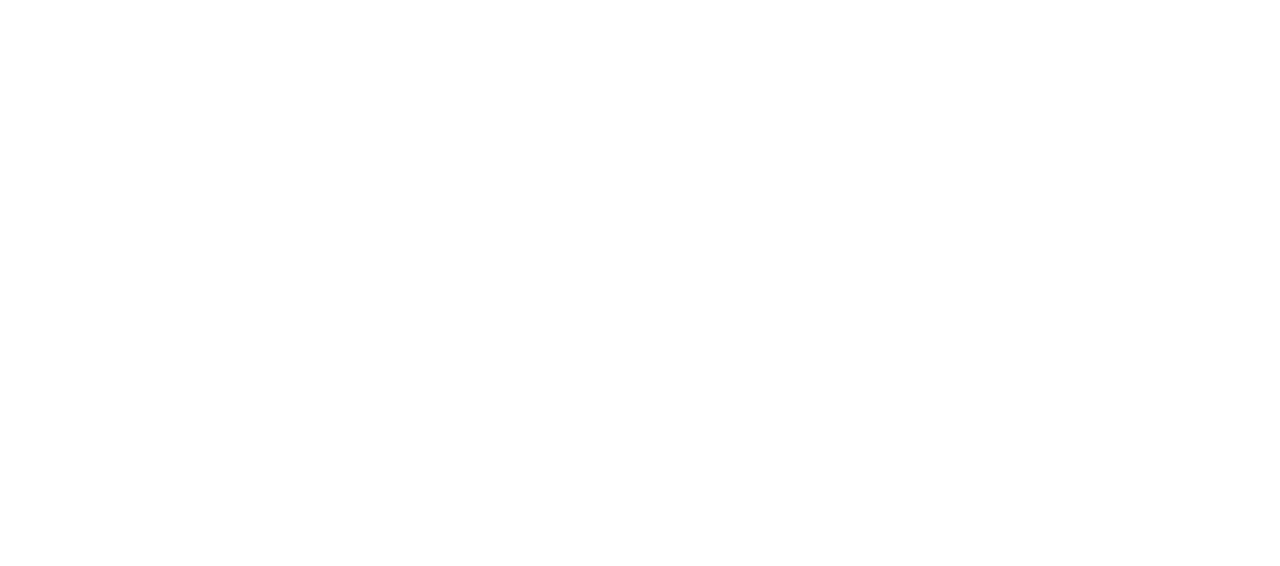
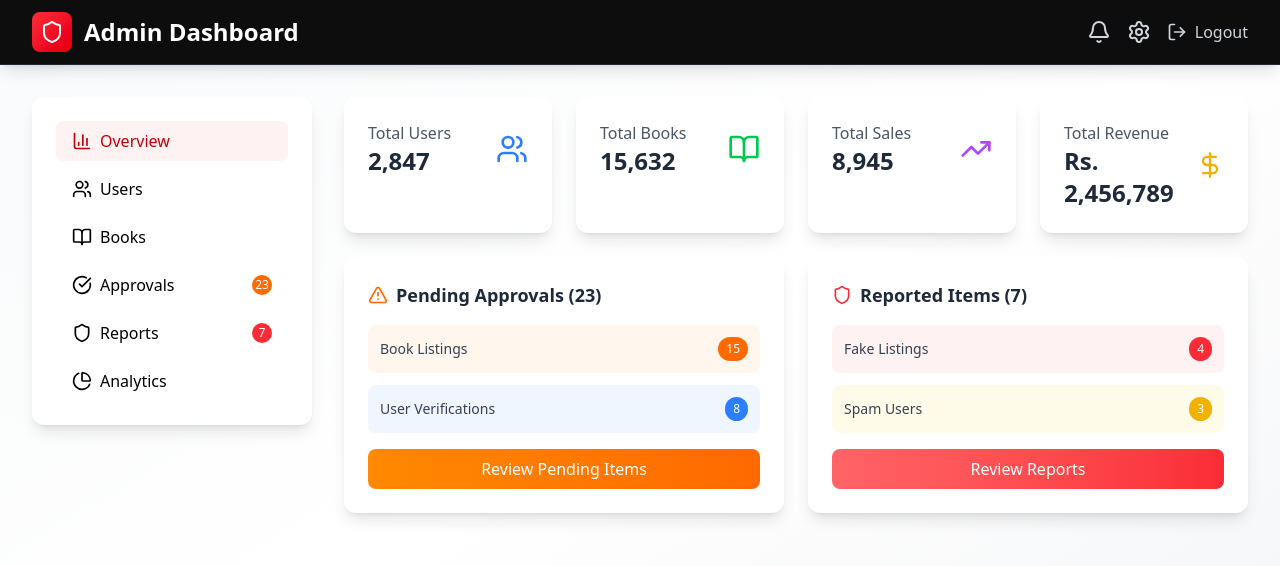
Before and after one commit to Akrity3/KitabYatra, a React (Vite) app in the folder frontend/: page /admin-dashboard in a window 1280 px wide. Before the commit this address had no page. Shown: the top 566 px of the page. Built offline with nearby package versions, Linux system fonts and the light colour scheme.

Commit message:
updating admindashboard

```diff
--- a/frontend/src/App.jsx
+++ b/frontend/src/App.jsx
@@ -1,9 +1,9 @@
 import React from 'react';
 import { BrowserRouter as Router, Routes, Route } from 'react-router-dom';
 import HomePage from './pages/HomePage';
-import LoginPage from './pages/Loginpage';
+import LoginPage from './pages/LoginPage';
 import SignupPage from './pages/SignupPage';
-// import AdminPage from './pages/AdminPage';
+import AdminDashboardPage from './pages/AdminDashboardPage';
 
 function App() {
   return (
@@ -12,6 +12,7 @@ function App() {
         <Route path="/" element={<HomePage />} />
         <Route path="/login" element={<LoginPage />} />
         <Route path="/signup" element={<SignupPage />} />
+        <Route path="/admin-dashboard" element={<AdminDashboardPage />} />
 
       </Routes>
     </Router>
--- a/frontend/src/pages/AdminDashboardPage.jsx
+++ b/frontend/src/pages/AdminDashboardPage.jsx
@@ -27,36 +27,36 @@ const AdminDashboardPage = () => {
   const recentUsers = [
     {
       id: 1,
-      name: 'Rajesh Kumar Sharma',
-      email: 'rajesh@example.com',
+      name: 'Aakriti Rasaili',
+      email: 'akriti.rasaily33@gmail.com',
       joinDate: '2024-01-15',
       status: 'active',
       totalBooks: 12,
       totalSales: 8,
       rating: 4.8,
-      avatar: 'https://images.pexels.com/photos/2379004/pexels-photo-2379004.jpeg?auto=compress&cs=tinysrgb&w=150&h=150&fit=crop'
+      avatar: 'https://i.imgur.com/VeKz25x.jpeg?auto=compress&cs=tinysrgb&w=150&h=150&fit=crop'
     },
     {
       id: 2,
-      name: 'Priya Kumari Thapa',
-      email: 'priya@example.com',
+      name: 'Kamala Shrestha',
+      email: 'priya@gmail.com',
       joinDate: '2024-01-10',
       status: 'active',
       totalBooks: 28,
       totalSales: 15,
       rating: 4.9,
-      avatar: 'https://images.pexels.com/photos/3763188/pexels-photo-3763188.jpeg?auto=compress&cs=tinysrgb&w=150&h=150&fit=crop'
+      avatar: 'https://i.imgur.com/7WBwRDH.jpeg?auto=compress&cs=tinysrgb&w=150&h=150&fit=crop'
     },
     {
       id: 3,
-      name: 'Amit Kumar Gurung',
-      email: 'amit@example.com',
+      name: 'Amit Gurung',
+      email: 'amit@egmail.com',
       joinDate: '2024-01-08',
       status: 'suspended',
       totalBooks: 7,
       totalSales: 3,
       rating: 3.2,
-      avatar: 'https://images.pexels.com/photos/2182970/pexels-photo-2182970.jpeg?auto=compress&cs=tinysrgb&w=150&h=150&fit=crop'
+      avatar: 'https://i.imgur.com/qYpBNBl.jpeg?auto=compress&cs=tinysrgb&w=150&h=150&fit=crop'
     }
   ];
 
@@ -65,11 +65,11 @@ const AdminDashboardPage = () => {
       id: 1,
       title: 'Advanced Physics Textbook',
       author: 'Dr. Smith',
-      seller: 'Rajesh Kumar',
+      seller: 'Aakriti Rasaili',
       price: 1200,
       condition: 'Good',
       category: 'Academic',
-      submittedDate: '2024-01-20',
+      submittedDate: '2025-06-20',
       status: 'pending',
       image: 'https://images.pexels.com/photos/1029141/pexels-photo-1029141.jpeg?auto=compress&cs=tinysrgb&w=150&h=200&fit=crop'
     },
@@ -77,11 +77,11 @@ const AdminDashboardPage = () => {
       id: 2,
       title: 'Harry Potter Complete Set',
       author: 'J.K. Rowling',
-      seller: 'Priya Thapa',
+      seller: 'Kamala Shrestha',
       price: 2500,
       condition: 'Excellent',
       category: 'Fiction',
-      submittedDate: '2024-01-19',
+      submittedDate: '2025-06-19',
       status: 'pending',
       image: 'https://images.pexels.com/photos/1029141/pexels-photo-1029141.jpeg?auto=compress&cs=tinysrgb&w=150&h=200&fit=crop'
     }
@@ -435,13 +435,6 @@ const AdminDashboardPage = () => {
             </div>
 
             <div className="flex items-center space-x-4">
-              <button
-                onClick={() => navigate('/')}
-                className="flex items-center space-x-2 text-gray-300 hover:text-yellow-400 transition-colors"
-              >
-                <BookOpen className="w-5 h-5" />
-                <span>Go to Homepage</span>
-              </button>
               <button className="text-gray-300 hover:text-yellow-400 transition-colors">
                 <Bell className="w-6 h-6" />
               </button>
```
